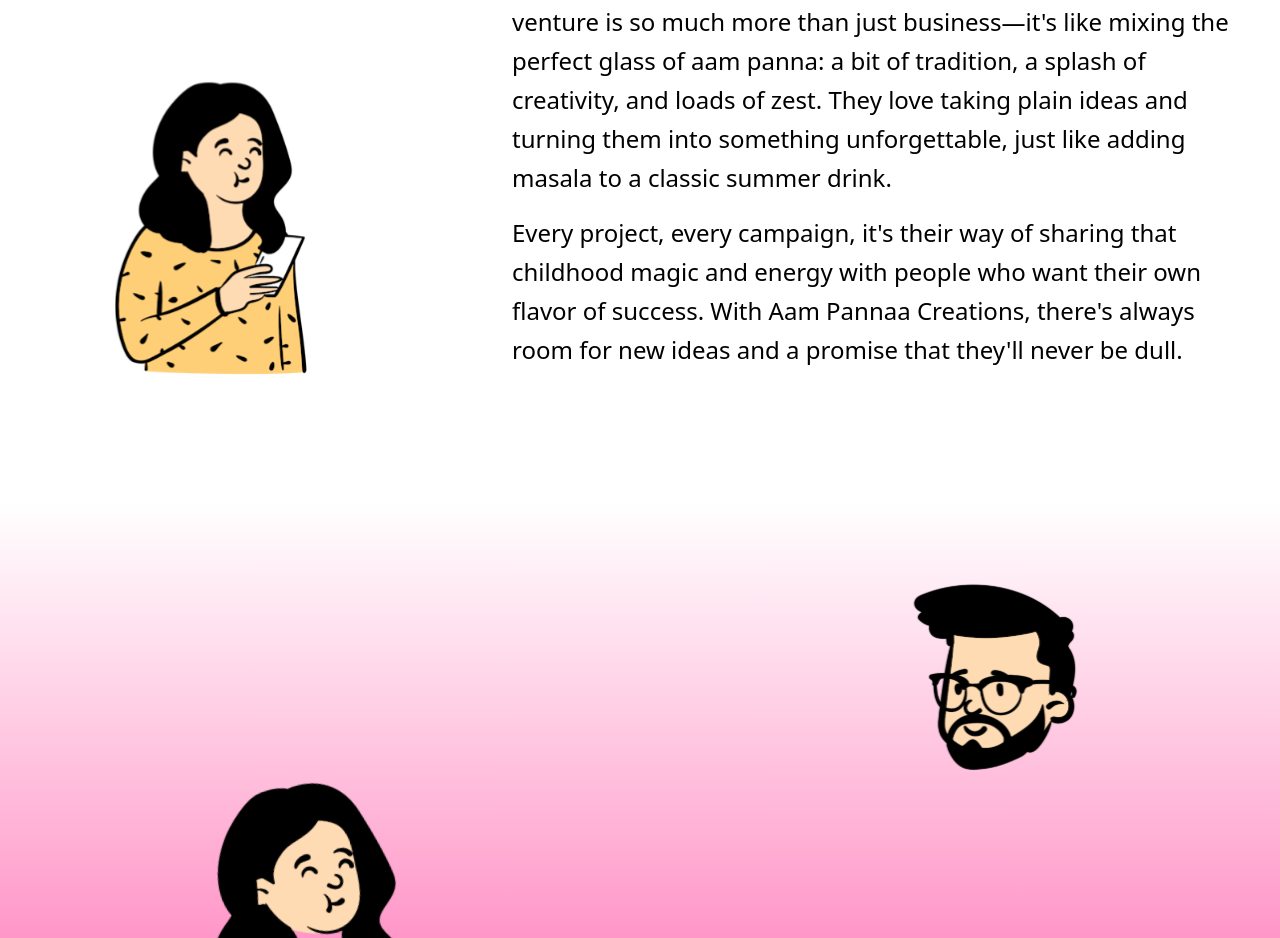
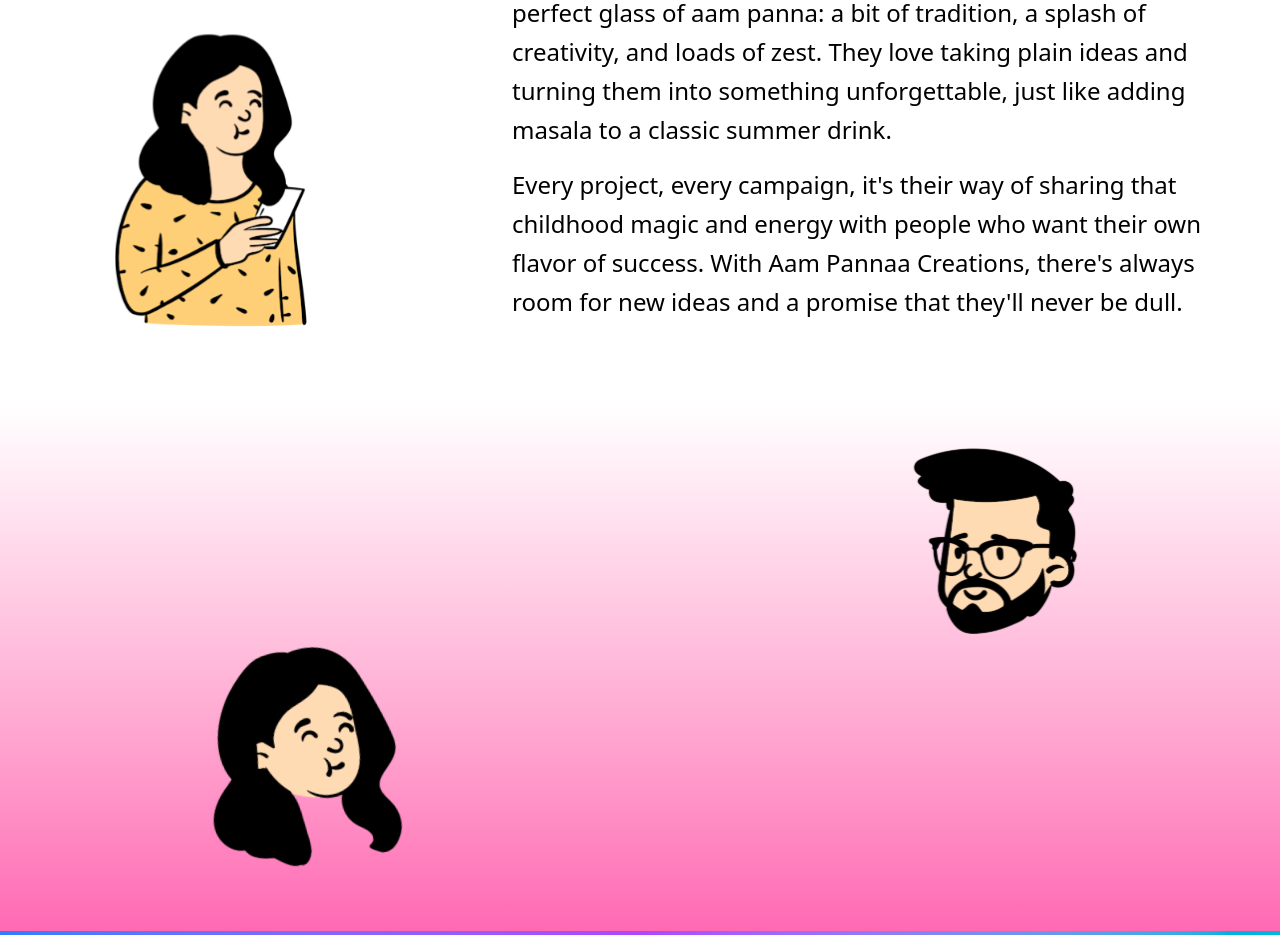
Before and after one commit to arnab-git-404/aam-panna-creations, a Next.js app: page /about in a window 1280 px wide. Shown: the part 1374-2312 px from the top of the page. Built offline with nearby package versions, Linux system fonts and the light colour scheme.

Commit message:
Update page.tsx

```diff
--- a/src/app/about/page.tsx
+++ b/src/app/about/page.tsx
@@ -200,7 +200,7 @@ const About = () => {
   return (
     <div className="min-h-screen">
       {/* Main Content */}
-      <main className="container mx-auto px-4 sm:px-6 lg:px-8 py-12">
+      <main className="container mx-auto px-4 sm:px-6 lg:px-8 ">
         {/* Hero Section */}
         <div className="text-center mb-16">
           <div className="flex justify-center items-center mb-8">
@@ -319,7 +319,7 @@ const About = () => {
       </main>
 
       {/* Combined Image Section */}
-      <div className="w-full bg-gradient-to-b from-[#FFFFFF] to-[#FF69B4] py-10">
+      <div className="w-full bg-gradient-to-b from-[#FFFFFF] to-[#FF69B4] ">
         <div className="flex justify-center items-center px-4">
           <div className="max-w-4xl w-full relative group">
             <div className="transform hover:scale-110 transition-all duration-300 ease-in-out">
```
